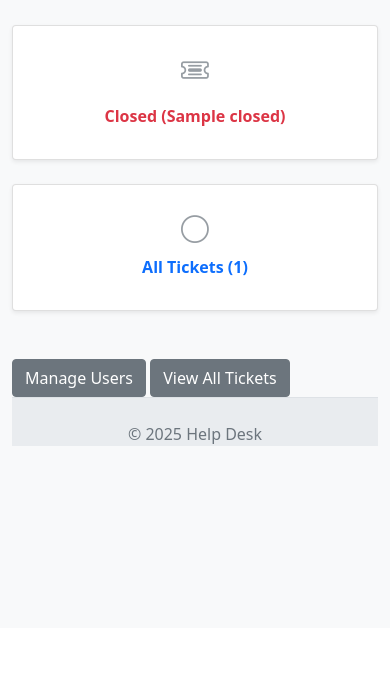
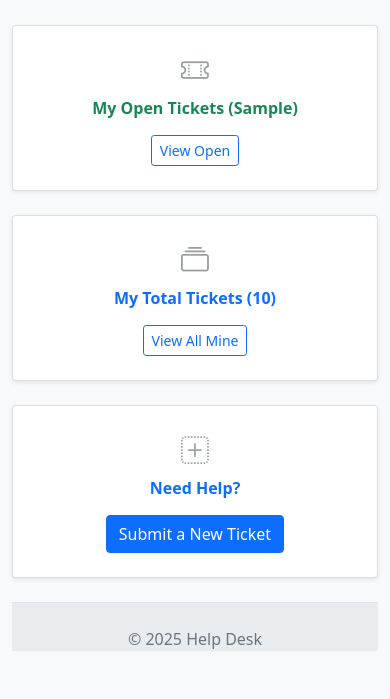
Before and after one commit to dattaprabhakar/NSTicketingsystem, a Flask app: template app/templates/dashboard_user.html in a window 390 px wide. Shown: the part 216-915 px from the top of the page. Before the commit the page ends 662 px from the top, so only its background shows below. Run offline with Flask 2, Linux system fonts and the light colour scheme; the template is opened without the code that fills it: most values are stand-ins (such as "Sample title", 1, 10 or a date in 2020).

Commit message:
first commit

```diff
--- a/app/templates/dashboard_user.html
+++ b/app/templates/dashboard_user.html
@@ -1,10 +1,34 @@
 {% extends "base.html" %}
 {% block content %}
-    <h1 class="h2 border-bottom pb-2 mb-3">My Dashboard</h1>
+    <h1 class="h2 border-bottom pb-2 mb-3">{{ title }}</h1>
     <p>Welcome, {{ current_user.username }}!</p>
     <div class="row mt-4 dashboard-widget justify-content-center">
-        <div class="col-lg-4 col-md-6 mb-4"><div class="card text-center shadow-sm h-100"><div class="card-body d-flex flex-column justify-content-center"><i class="bi bi-ticket-detailed fs-1 text-muted mb-2"></i><h6 class="card-title text-success fw text-muted mb-2"></i><h6 class="card-title text-danger fw-bold">Closed ({{ stats.by_status['Closed'] | default(0) }})</h6></div></div></div>
-        <div class="col-xl col-lg-4 col-md-6 mb-4"><div class="card text-center shadow-sm h-100"><div class="card-body d-flex flex-column justify-content-center"><i class="bi bi-circle fs-1 text-muted mb-2"></i><h6 class="card-title text-primary fw-bold">All Tickets ({{ stats.total_tickets | default(0) }})</h6></div></div></div>
+        <div class="col-lg-4 col-md-6 mb-4">
+            <div class="card text-center shadow-sm h-100">
+                <div class="card-body d-flex flex-column justify-content-center">
+                    <i class="bi bi-ticket-perforated fs-1 text-muted mb-2"></i>
+                    <h6 class="card-title text-success fw-bold">My Open Tickets ({{ stats.my_open | default(0) }})</h6>
+                    <div class="mt-2"><a href="{{ url_for('tickets.list_tickets', status='Open') }}" class="btn btn-sm btn-outline-primary">View Open</a></div>
+                </div>
+            </div>
+        </div>
+        <div class="col-lg-4 col-md-6 mb-4">
+            <div class="card text-center shadow-sm h-100">
+                 <div class="card-body d-flex flex-column justify-content-center">
+                     <i class="bi bi-collection fs-1 text-muted mb-2"></i>
+                     <h6 class="card-title text-primary fw-bold">My Total Tickets ({{ stats.my_total | default(0) }})</h6>
+                      <div class="mt-2"><a href="{{ url_for('tickets.list_tickets') }}" class="btn btn-sm btn-outline-primary">View All Mine</a></div>
+                 </div>
+            </div>
+        </div>
+         <div class="col-lg-4 col-md-6 mb-4">
+            <div class="card text-center shadow-sm h-100">
+                 <div class="card-body d-flex flex-column justify-content-center align-items-center">
+                    <i class="bi bi-plus-square-dotted fs-1 text-muted mb-2"></i>
+                    <h6 class="card-title text-primary fw-bold mb-3">Need Help?</h6>
+                    <a href="{{ url_for('tickets.create_ticket') }}" class="btn btn-primary">Submit a New Ticket</a>
+                </div>
+            </div>
+        </div>
     </div>
-    <div class="mt-4"><a href="{{ url_for('admin.view_users') }}" class="btn btn-secondary">Manage Users</a> <a href="{{ url_for('tickets.list_tickets') }}" class="btn btn-secondary">View All Tickets</a></div>
 {% endblock content %}
```
